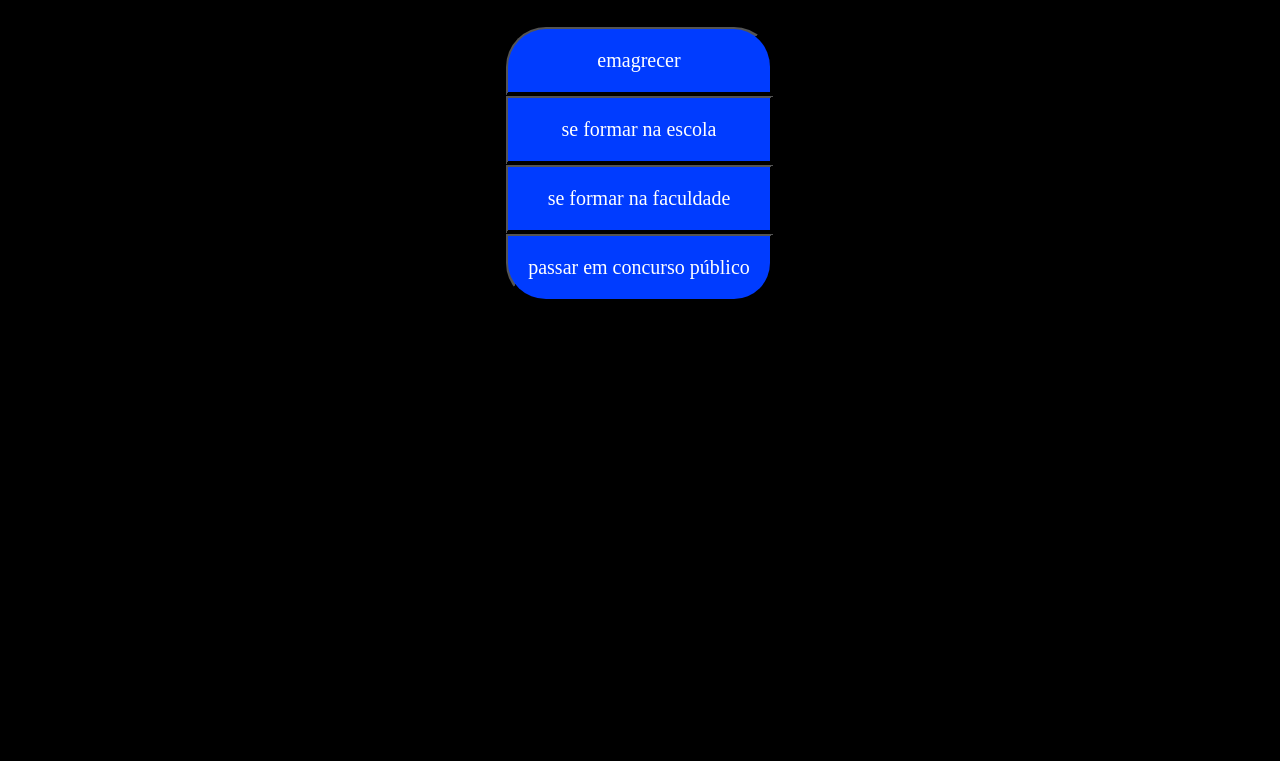
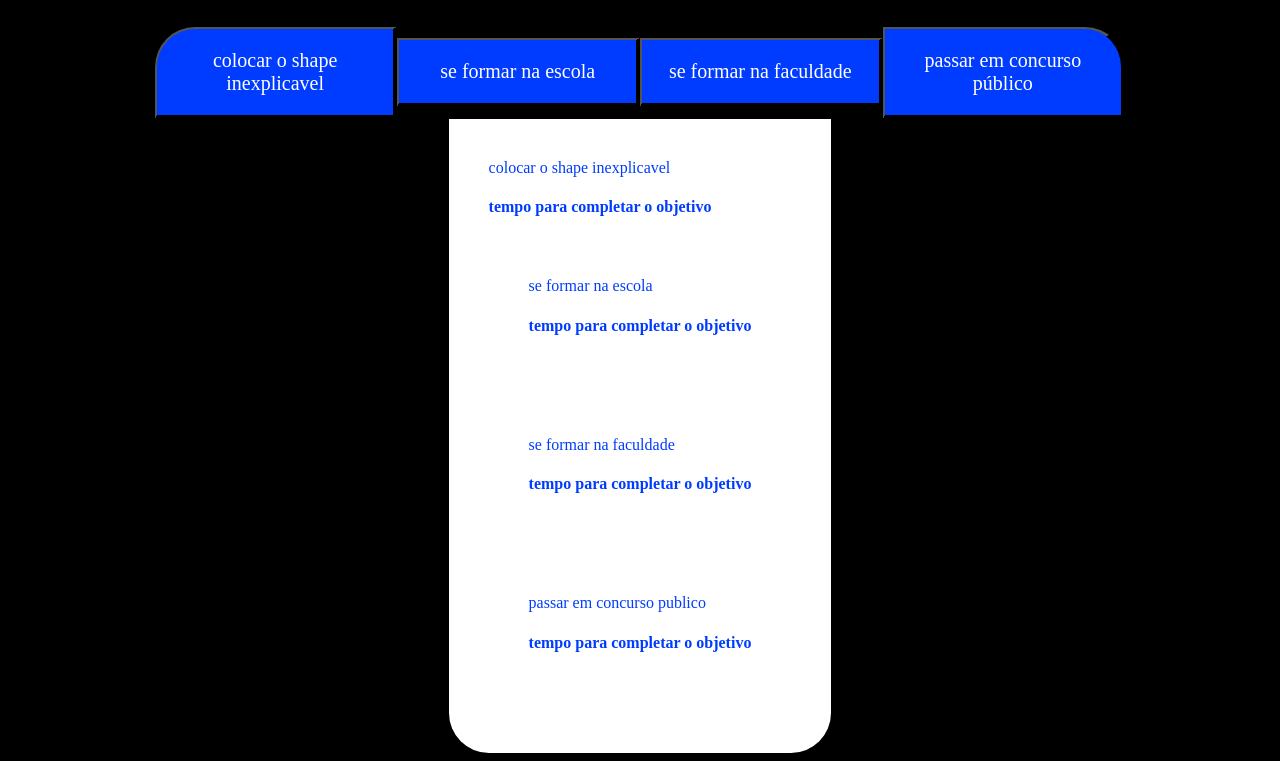
Before and after one commit to pedrohenriquefurquimgouveia/2024-3b-meus-projetos-de-vida, a plain HTML site: page index.html in a window 1280 px wide. Shown: the part 83-844 px from the top of the page. Before the commit the page ends 800 px from the top, so only its background shows below. Drawn offline with Linux system fonts and the light colour scheme; a web font is replaced by a local one.

Commit message:
Add files via upload

```diff
--- a/index.html
+++ b/index.html
@@ -12,11 +12,27 @@
     <section class="conteudo-principal">
         <h1 class="titulo-principal">meus objetivos para o ano<span>_</span></h1>
         <div class="botoes">
-            <button class="botao">emagrecer</button>
+            <button class="botao">colocar o shape inexplicavel</button>
             <button class="botao">se formar na escola </button>
             <button class="botao">se formar na faculdade </button>
             <button class="botao">passar em concurso público</button>
         </div>
+        <div class="abas-textos">
+            </h3 class="abas-conteudo-titulo-principal">colocar o shape inexplicavel<h3>
+                <h4 class="abas-conteudo-titulo-secundario">tempo para completar o objetivo</h4>
+        <div>
+            <div class="abas-textos">
+            </h3 class="abas-conteudo-titulo-principal">se formar na escola<h3>
+                <h4 class="abas-conteudo-titulo-secundario">tempo para completar o objetivo</h4>
+        </div>
+        <div class="abas-textos">
+        </h3 class="abas-conteudo-titulo-principal">se formar na faculdade<h3>
+            <h4 class="abas-conteudo-titulo-secundario">tempo para completar o objetivo</h4>
+    </div>
+    <div class="abas-textos">
+    </h3 class="abas-conteudo-titulo-principal">passar em concurso publico<h3>
+        <h4 class="abas-conteudo-titulo-secundario">tempo para completar o objetivo</h4>
+</div>
     </section>
 </body>
 </html>
--- a/style.css
+++ b/style.css
@@ -68,12 +68,19 @@ body{
     background-color: var(--branco);
     border-bottom: 4px solid var(--preto);
 }
-@media screen and(min-width: 768px) {
+.abas-textos{
+    background-color: var(--branco);
+    padding: 40px;
+    border-radius:0 0 40px 40px;
+}
+
+
+@media screen and (min-width: 768px) {
     .botoes{
         display: flex;
     }
     .botao:first-child{
-         border-radius:40px 0 0 0;
+         border-radius: 40px 0 0 0;
     }
     .botao:last-child{
         border-radius: 0 40px 0 0;
```
Also changed, not shown: main.js (added, +15 -0 lines).
